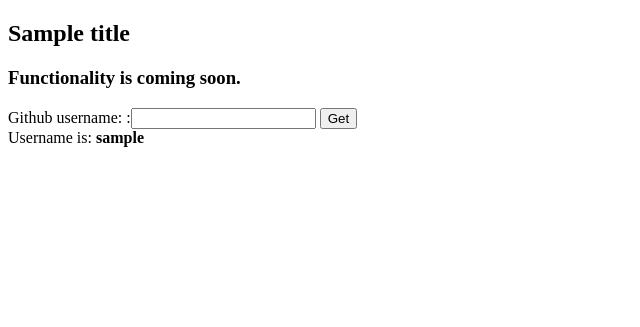
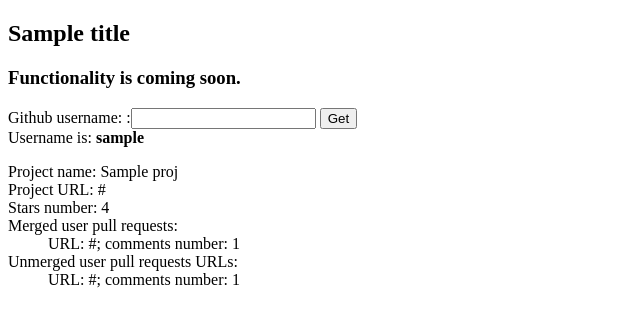
Before and after one commit to mign0n/django-test-project, a Django app: template mytest/ghuser_activity/templates/ghuser_activity/index.html in a window 1280 px wide. Shown: the top 327 px of the page, without its empty margins (0-640 px from the left). Run offline with Django 3.2, Linux system fonts and the light colour scheme; tables that the repository leaves empty hold one stand-in row (values such as "Sample post"); the template is opened without the code that fills it: values that come from a table or form of the project are taken from there, most other values are stand-ins (such as "Sample title", 1, 10 or a date in 2020).

Commit message:
Added a template for displaying information about projects.

```diff
--- a/mytest/ghuser_activity/templates/ghuser_activity/index.html
+++ b/mytest/ghuser_activity/templates/ghuser_activity/index.html
@@ -16,6 +16,22 @@
   </div>
   <div>
     Username is: <b>{{ username }}</b>
+    <dl>
+      {%for proj in proj_scroll %}
+        <dt>Project name: {{ proj.name }}</dt>
+        <dt>Project URL: {{ proj.url }}</dt>
+        <dt>Stars number: {{ proj.stars }}</dt>
+        <dt>Merged user pull requests:</dt>
+        {% for pr in proj.merged_pulls %}
+          <dd>URL: {{ pr.url }}; comments number: {{ pr.comments_number }}</dd>
+        {% endfor %}
+        <dt>Unmerged user pull requests URLs:</dt>
+        {% for pr in proj.unmerged_pulls %}
+          <dd>URL: {{ pr.url }}; comments number: {{ pr.comments_number }}</dd>
+        {% endfor %}
+      {% endfor %}
+    </dl>
+
   </div>
 </body>
 </html>
```
Also changed, not shown: mytest/ghuser_activity/views.py (+19 -0 lines).
